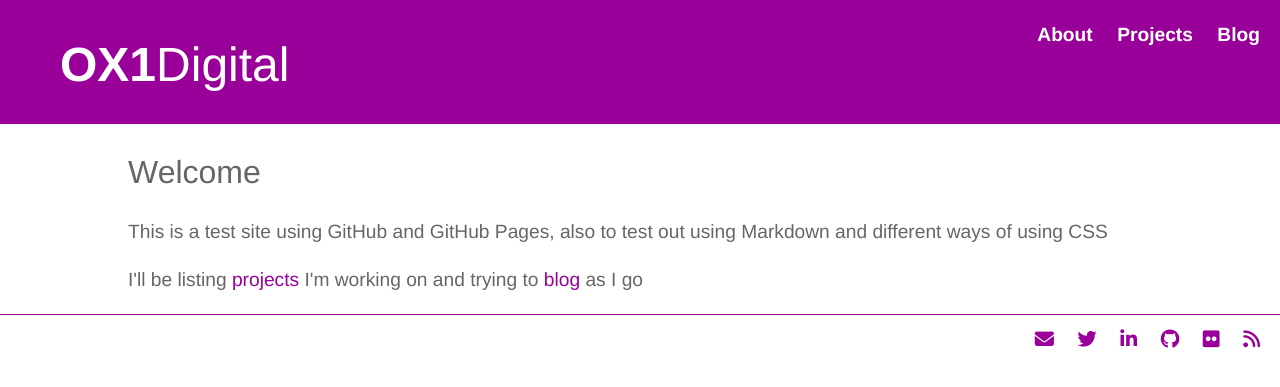
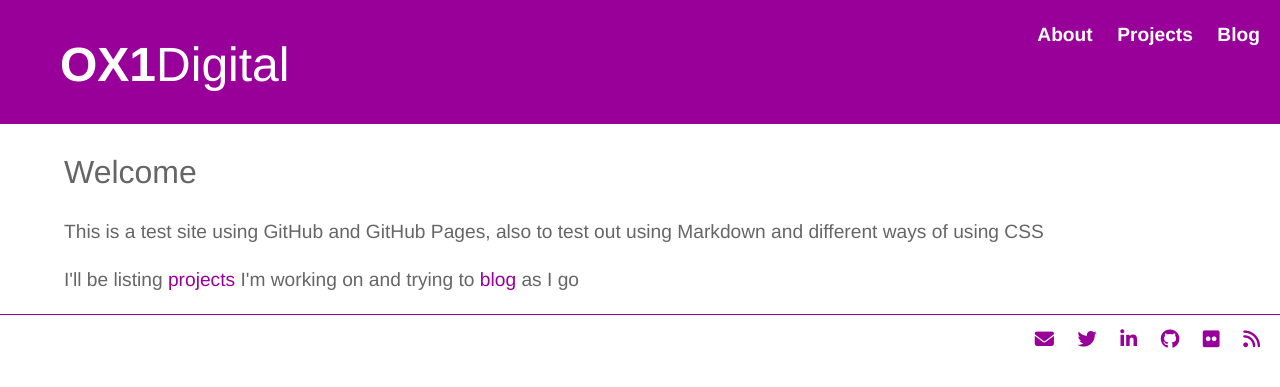
Before and after one commit to electronicdreamplant/electronicdreamplant.github.io, a Jekyll site: the page built from index.html, in a window 1280 px wide. Shown: the top 387 px of the page. Built offline with Jekyll 4.4.1, drawn with Linux system fonts in a browser that asks for light colours; nearby versions of some CDN libraries.

Commit message:
Update main.css

```diff
--- a/css/main.css
+++ b/css/main.css
@@ -23,7 +23,7 @@ h3  {
   margin-top: 2.5em;
 }
 .container  {
-    margin: 0 10%;
+    margin: 0 5% 0 5%;
     width: 80%;
 }
 .logo {
```
